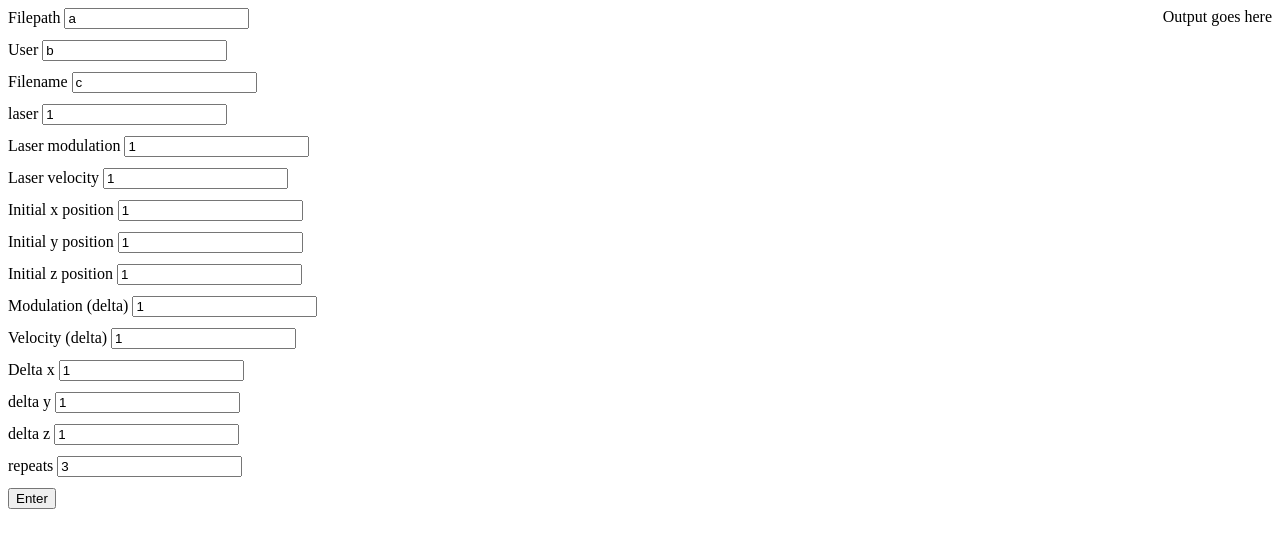
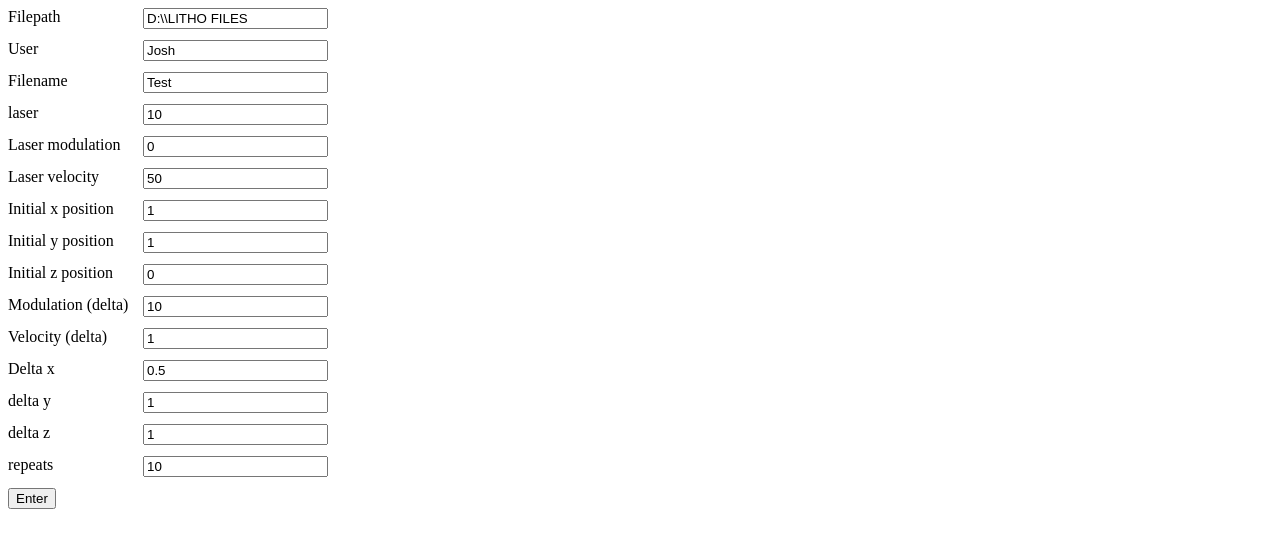
Before and after one commit to jm1261/Kloe_Dilase_Position_List, a website: page index.html in a window 1280 px wide. Drawn offline with Linux system fonts and the light colour scheme.

Commit message:
Added outfield

```diff
--- a/index.html
+++ b/index.html
@@ -9,30 +9,30 @@
     <script src='./main.js'></script>
 </head>
 <body>
-    <div class="input">
+    <div id=inDiv>
     <div class="inField">
         <label for="filepath" >Filepath</label>
-        <input id="filepath", type="text", value='a'>
+        <input id="filepath", type="text", value='D:\\LITHO FILES'>
     </div>
     <div class="inField">
         <label for="user">User</label>
-        <input id="user", type="text", value='b'>
+        <input id="user", type="text", value='Josh'>
     </div>
     <div class="inField">
         <label for="filename">Filename</label>
-        <input id="filename", type="text", value='c'>
+        <input id="filename", type="text", value='Test'>
     </div>
     <div class="inField">
         <label for="laser">laser</label>
-        <input id="laser", type="number", value=1>
+        <input id="laser", type="number", value=10>
     </div>
     <div class="inField">
         <label for="modulation">Laser modulation</label>
-        <input id="modulation", type="number", value=1>
+        <input id="modulation", type="number", value=0>
     </div>
     <div class="inField">
         <label for="velocity">Laser velocity</label>
-        <input id="velocity", type="number", value=1>
+        <input id="velocity", type="number", value=50>
     </div>
     <div class="inField">
         <label for="x_initial">Initial x position</label>
@@ -44,11 +44,11 @@
     </div>
     <div class="inField">
         <label for="z_initial" >Initial z position</label>
-        <input id="z_initial", type="number", value=1>
+        <input id="z_initial", type="number", value=0>
     </div>
     <div class="inField">
         <label for="delta_mod" >Modulation (delta)</label>
-        <input id="delta_mod", type="number", value=1>
+        <input id="delta_mod", type="number", value=10>
     </div>
     <div class="inField">
         <label for="delta_vel" >Velocity (delta)</label>
@@ -56,7 +56,7 @@
     </div>
     <div class="inField">
         <label for="delta_x" >Delta x</label>
-        <input id="delta_x", type="number", value=1>
+        <input id="delta_x", type="number", value=0.5>
     </div>
     <div class="inField">
         <label for="delta_y" >delta y</label>
@@ -68,16 +68,13 @@
     </div>
     <div class="inField">
         <label for="repeats" >repeats</label>
-        <input id="repeats", type="number", value=3>
+        <input id="repeats", type="number", value=10>
     </div>
     <div class="inField">
         <button id="submit", onclick="makePosList()">Enter</button>
     </div>
     </div>
-    <div class="output">
-    <div class="outField">
-        Output goes here
-    </div>
+    <div id="outDiv">
     </div>
 </body>
 </html>
--- a/style.css
+++ b/style.css
@@ -1,17 +1,18 @@
-.inField {
+input{
+    float: right;
+}
+
+.inField{
+    float: left;
     width: 20em;
     height: 2em;
 }
 
-.outField{
-    float: right;
-    border: 2px;
+#inDiv{
+    float: left;
+    width: 20em;
 }
 
-.input{
-    float: left
+#outDiv{
+    float: right;
 }
-
-.output{
-    float: right
-}
```
